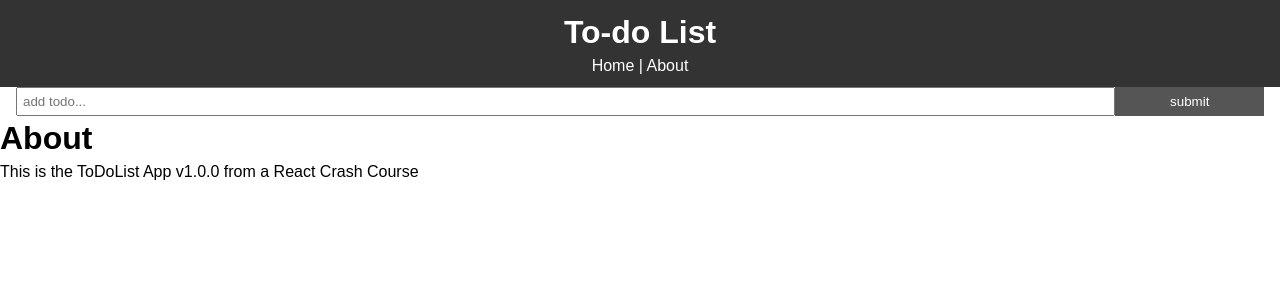
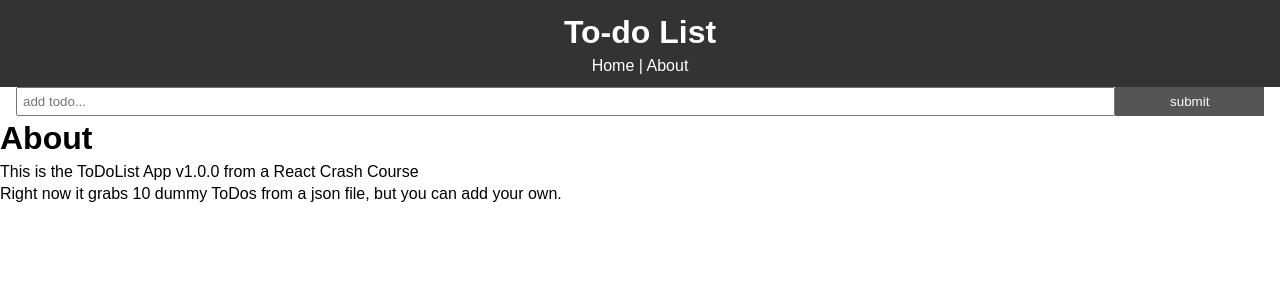
Before and after one commit to johnrgill/ToDoApp, a React (Create React App) app: page /about in a window 1280 px wide. Shown: the top 300 px of the page. Built offline with nearby package versions, Linux system fonts and the light colour scheme; no server answers.

Commit message:
Update About.js

```diff
--- a/src/components/pages/About.js
+++ b/src/components/pages/About.js
@@ -5,6 +5,7 @@ const About = () => {
         <React.Fragment>
             <h1>About</h1>
             <p>This is the ToDoList App v1.0.0 from a React Crash Course</p>
+            <p>Right now it grabs 10 dummy ToDos from a json file, but you can add your own.</p>
         </React.Fragment>
     );
 }
```
